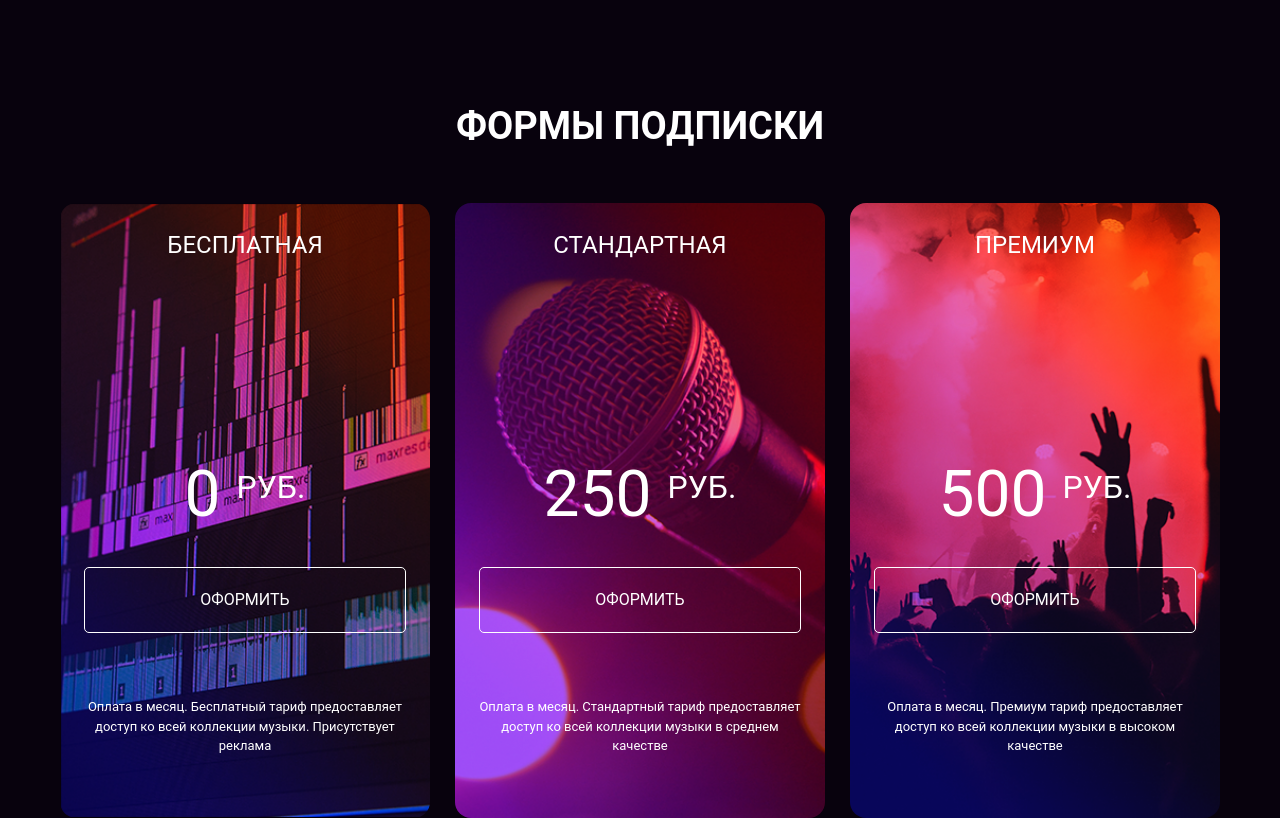
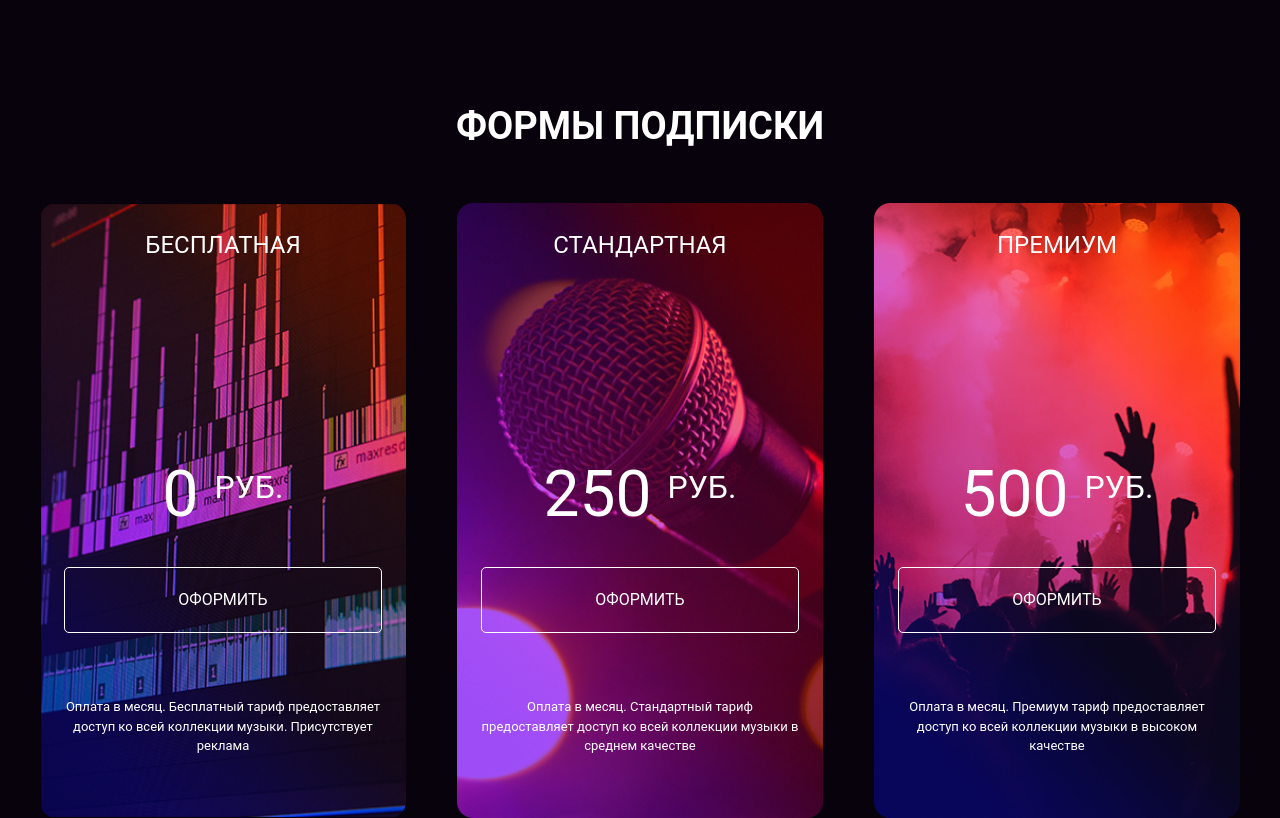
Before and after one commit to RickoBo/layout-designer-project-lvl2, a website: page src/index.html in a window 1280 px wide. Shown: the part 750-1568 px from the top of the page. Drawn offline with Linux system fonts and the light colour scheme.

Commit message:
section sizing fix

```diff
--- a/src/scss/_reset.scss
+++ b/src/scss/_reset.scss
@@ -133,3 +133,7 @@ table {
 * {
   box-sizing: border-box;
 }
+
+section {
+  box-sizing: content-box;
+}
--- a/src/scss/blocks/_news.scss
+++ b/src/scss/blocks/_news.scss
@@ -59,7 +59,7 @@
   }
 
   &__button {
-    padding: 17px 30px;
+    padding: 16px 30px;
     height: 53px;
     display: inline-flex;
     align-items: center;
--- a/src/scss/blocks/_pricing.scss
+++ b/src/scss/blocks/_pricing.scss
@@ -13,9 +13,7 @@
 .pricing {
   display: flex;
   flex-wrap: wrap;
-
   justify-content: space-between;
-
   @media (max-width: 767px) {
     justify-content: center;
     gap: 50px;
@@ -24,7 +22,7 @@
   &__item {
     display: flex;
     flex-direction: column;
-    width: 370px;
+    flex: 0 1 366px;
 
     padding: 0 1.5rem;
     border-radius: 1rem;
```
Also changed, not shown: src/css/app.css, 1 other file.
